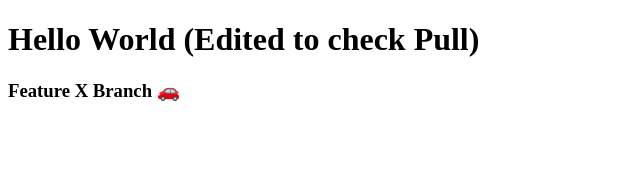
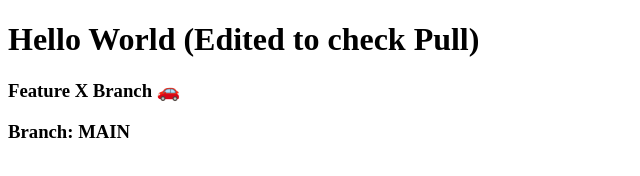
Before and after one commit to CTAditya/GithubTest, a plain HTML site: page index.html in a window 1280 px wide. Shown: the whole page, without its empty margins (0-640 px from the left). Drawn offline with Linux system fonts and the light colour scheme.

Commit message:
Updated Main

```diff
--- a/index.html
+++ b/index.html
@@ -8,5 +8,6 @@
 <body>
     <h1>Hello World (Edited to check Pull)</h1>
     <h3>Feature X Branch 🚗</h3>
+    <h3>Branch: MAIN</h3>
 </body>
 </html>
```
